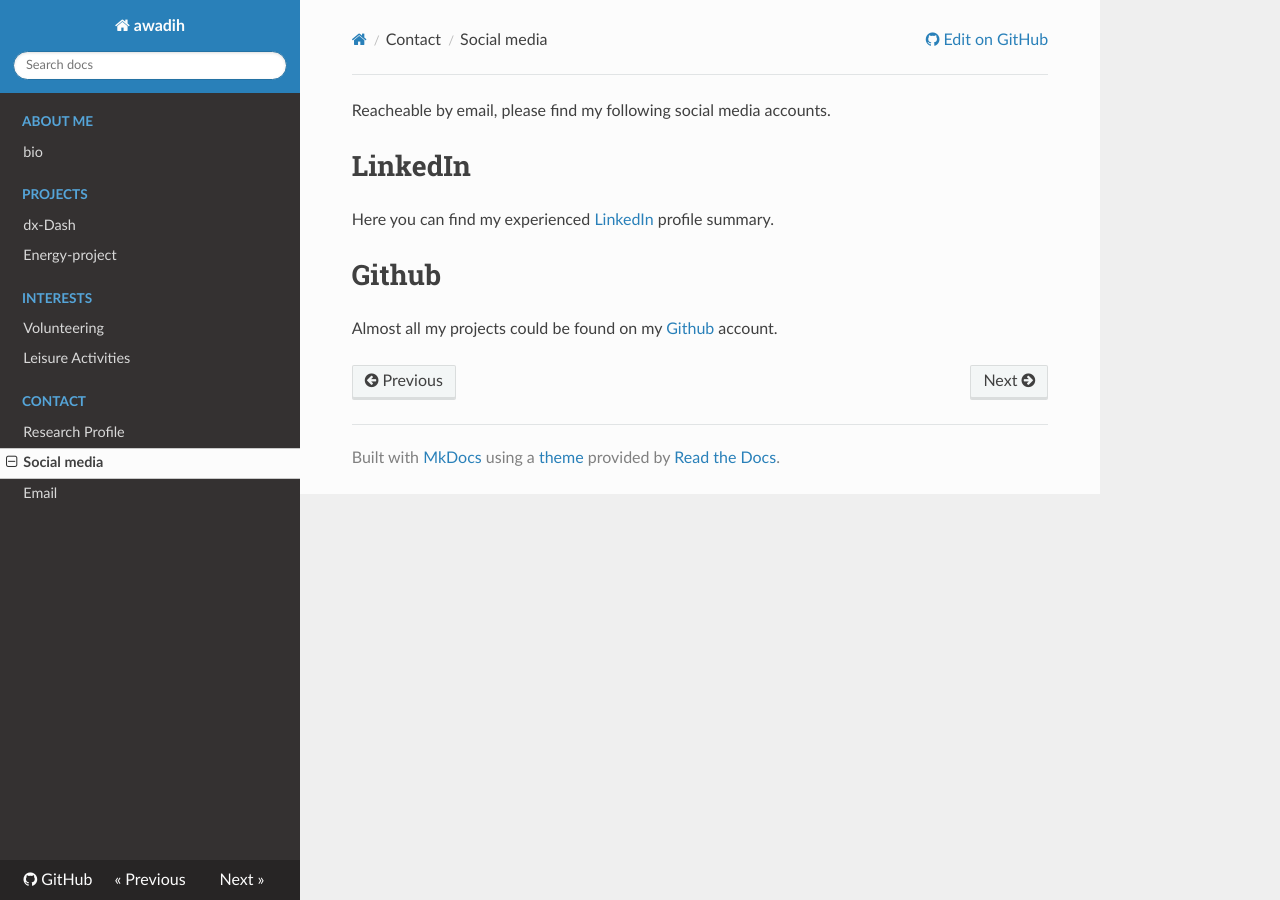
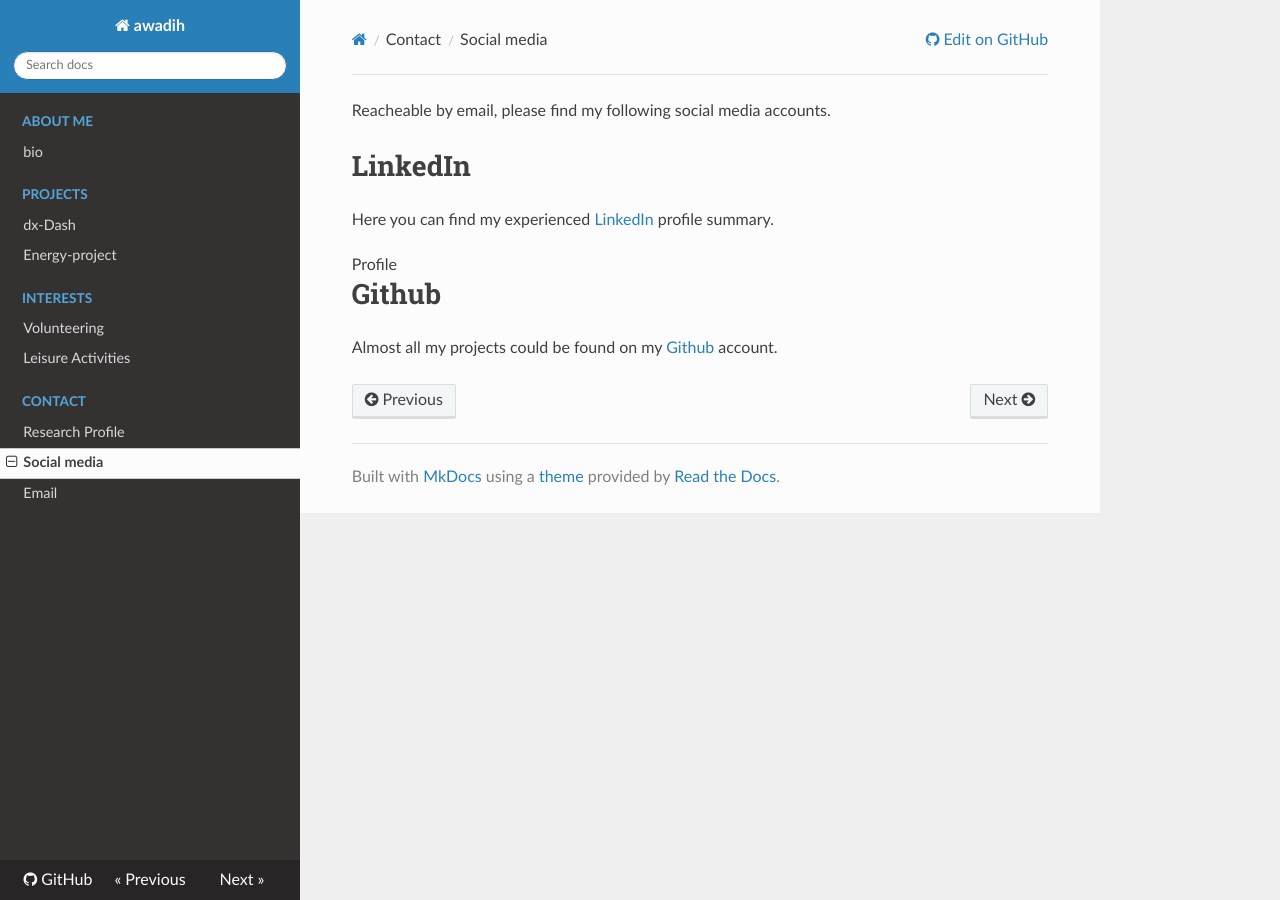
Before and after one commit to awadih/awadih.github.io, an MkDocs documentation site: the page built from docs/contact/social_media.md, in a window 1280 px wide. Built offline with MkDocs 1.6.1, drawn with Linux system fonts in a browser that asks for light colours; nearby versions of some CDN libraries.

Commit message:
Update social_media.md

```diff
--- a/docs/contact/social_media.md
+++ b/docs/contact/social_media.md
@@ -4,7 +4,7 @@
 
 Here you can find my experienced [LinkedIn](https://www.linkedin.com/in/abdoulah-wadih-954932259/) profile summary.
 
-<div class="badge-base LI-profile-badge" data-locale="en_US" data-size="medium" data-theme="dark" data-type="VERTICAL" data-vanity="abdoulah-wadih-954932259" data-version="v1"><a class="badge-base__link LI-simple-link" href="https://de.linkedin.com/in/abdoulah-wadih-954932259?trk=profile-badge"></a></div>
+<div class="badge-base LI-profile-badge" data-locale="en_US" data-size="medium" data-theme="dark" data-type="VERTICAL" data-vanity="abdoulah-wadih-954932259" data-version="v1"><a class="badge-base__link LI-simple-link" href="https://de.linkedin.com/in/abdoulah-wadih-954932259?trk=profile-badge"></a>Profile</div>
 
 # Github
 
```
